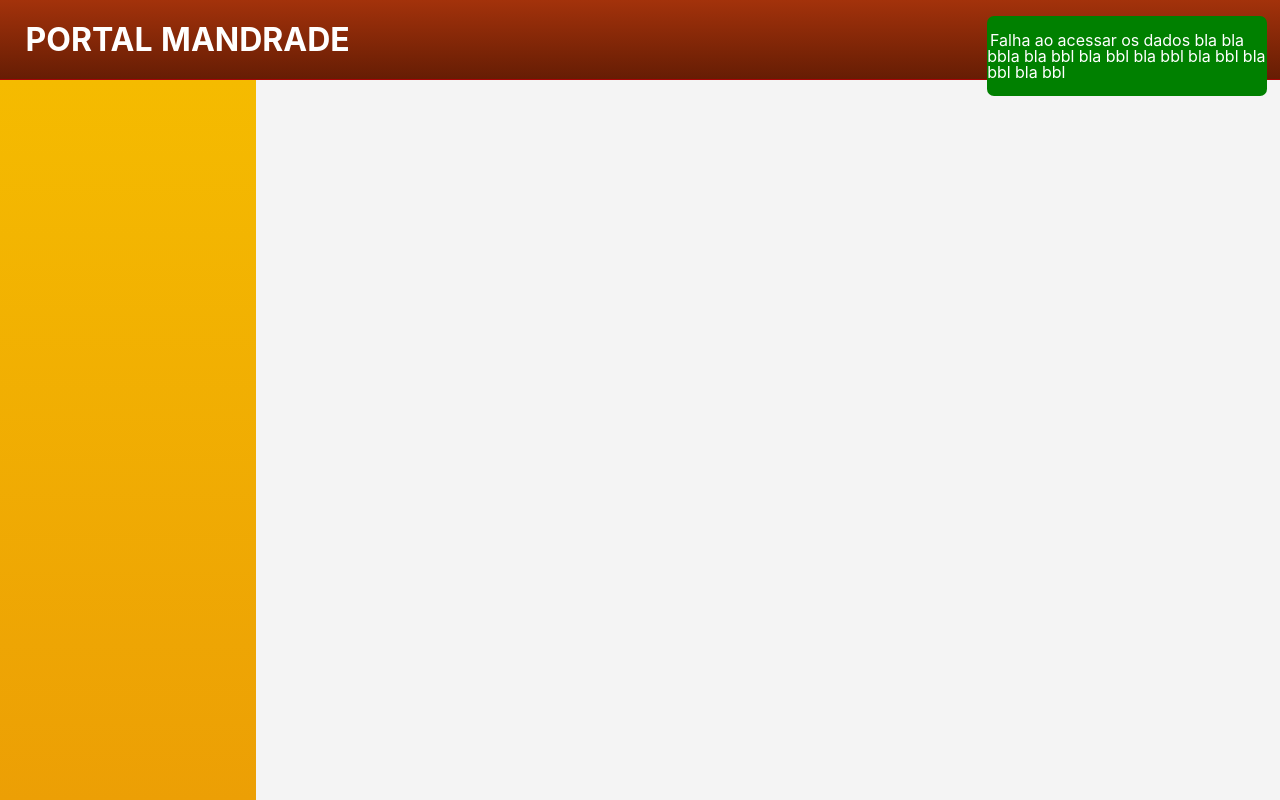
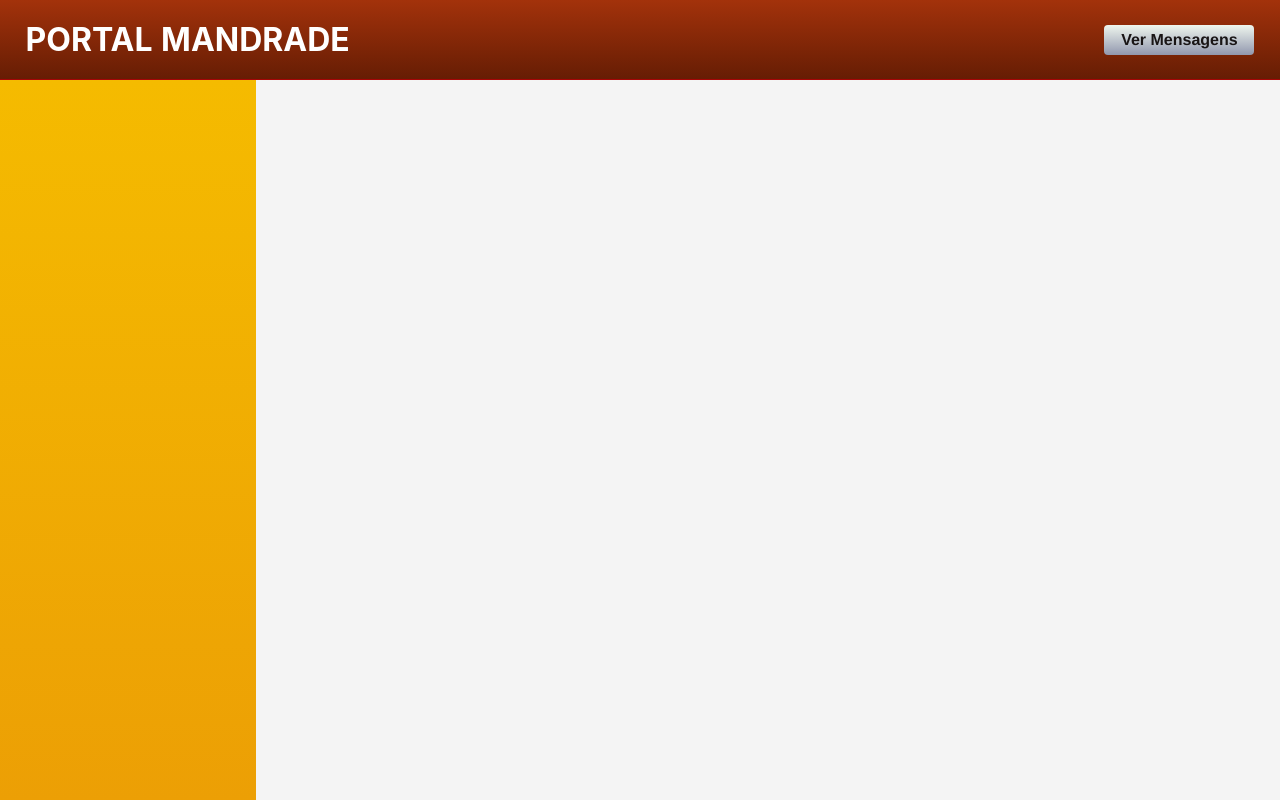
Before and after one commit to marcusruas/mandrade-portal, a React (Create React App) app: page / in a window 1280 px wide. Built offline with nearby package versions, Linux system fonts and the light colour scheme.

Commit message:
Pausado temporariamente desenvolvimento do PopUp

```diff
--- a/src/ui/App.tsx
+++ b/src/ui/App.tsx
@@ -14,7 +14,7 @@ function App() {
   return (
     <Provider store={store}>
       <Router>
-        <PopUp />
+        {/* <PopUp /> */}
         <Layout />
       </Router>
     </Provider>
--- a/src/ui/Layout/Components/Menus.tsx
+++ b/src/ui/Layout/Components/Menus.tsx
@@ -1,5 +1,4 @@
 import React from 'react';
-import { Layout, Menu } from 'antd';
 import { Link } from "react-router-dom";
 
 import * as Rotas from '../routes';
--- a/src/ui/SharedComponents/PopUp/index.css
+++ b/src/ui/SharedComponents/PopUp/index.css
@@ -1,34 +1,52 @@
 .PopUp {
+    width: 280px;
+    min-height: 42px;
     display: block;
-    width: 280px;
-    height: 80px;
     position: absolute;
+    top: 2%;
+    right: calc((-1%) + (-280px));
     z-index: 1;
-    top: 2%;
-    /* right: calc((-1%) + (-280px)); */
-    right: 1%;
     border-radius: 7px;
-    background-color: green;
+    padding: 1%;
+    background-color: black;
+    border: 1px solid white;
+
+}
+
+.PopUp_Abrir {
     animation-name: abrir;
     animation-duration: 0.8s;
-    overflow: hidden;
+    right: 1%;
+}
+
+.PopUp_Fechar {
+    animation-name: fechar;
+    animation-duration: 1s;
 }
 
 .PopUp_Cabecalho {
-    height: 20%;
+    color: white;
+    text-align: justify;
 }
 
-.PopUp span {
-    height: 10%;
-    padding-left: 1%;
-    color: white;
-    font-size: 16px;
-    overflow: hidden;
+.PopUp_Sucesso {
+    background-color: #139A43;
+    border: 1px solid greenyellow;
 }
 
-.PopUp:active {
-    animation-name: fechar;
-    animation-duration: 1s;
+.PopUp_Erro {
+    background-color: #C1292E;
+    border: 1px solid rgb(248, 112, 112);
+}
+
+.PopUp_Alerta {
+    background-color: #E6AF2E;
+    border: 1px solid yellow;
+}
+
+.PopUp_Informativo {
+    background-color: #2274A5;
+    border: 1px solid blue;
 }
 
 @keyframes fechar {
--- a/src/ui/SharedComponents/PopUp/index.tsx
+++ b/src/ui/SharedComponents/PopUp/index.tsx
@@ -1,16 +1,41 @@
 import React from 'react';
 import './index.css';
 
-class PopUp extends React.PureComponent {
+interface PropriedadesPopUp {
+}
+
+interface StatePopUp {
+    Texto: string,
+    Tipo?: string,
+    Aberto: boolean
+}
+
+class PopUp extends React.PureComponent<PropriedadesPopUp, StatePopUp> {
+    constructor(props: PropriedadesPopUp) {
+        super(props);
+
+        this.state = {
+            Texto: '',
+            Tipo: 'Sucesso',
+            Aberto: false,
+        }
+    }
+
     render() {
+        const classeTipo = this.state.Tipo ? `PopUp_${this.state.Tipo}` : 'PopUp_Sucesso';
+        const popUpAberto = this.state.Aberto === true ? 'PopUp_Abrir' : '';
         return (
-            <section className="PopUp">
-                <section className="PopUp_Cabecalho"></section>
-                <span>Falha ao acessar os dados bla bla bbla bla bbl bla bbl bla bbl bla bbl bla bbl bla bbl</span>
-                <section className="PopUp_Cabecalho"></section>
+            <section className={`PopUp ${classeTipo} ${popUpAberto}`}>
+                <span className="PopUp_Cabecalho">
+                    {this.state.Texto}
+                </span>
             </section>
         );
     }
 }
 
+export const Sucesso = (texto: string) => (
+    <PopUp />
+)
+
 export default PopUp;
```
